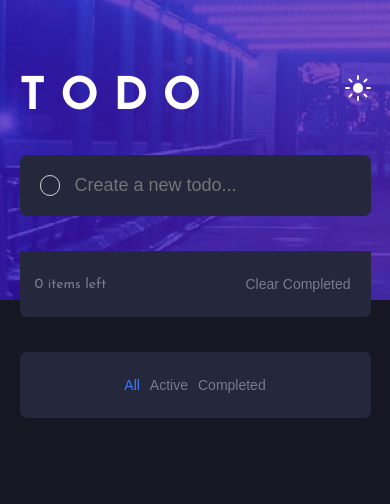
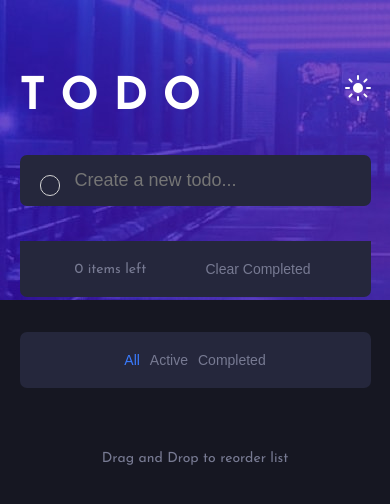
Before and after one commit to ihabsouey/toDoList, a React (Create React App) app: page / in a window 390 px wide. Shown: the top 504 px of the page. Built offline with nearby package versions, Linux system fonts and the light colour scheme.

Commit message:
add drag and drop

```diff
--- a/src/App.js
+++ b/src/App.js
@@ -48,8 +48,10 @@ function App() {
             />
           </div>
         </DragDropContext>
+        <span className='dragdroptext'>Drag and Drop to reorder list </span>
 
       </div>
+
     </div>
   );
 }
--- a/src/Todolist.js
+++ b/src/Todolist.js
@@ -84,9 +84,12 @@ const Todolist = ({ todoList, setTodoList }) => {
 
                             </li>
 
+
                         </ul>
                     )
+
                     }
+
                 </Droppable>
 
             </div>
--- a/src/index.css
+++ b/src/index.css
@@ -62,7 +62,7 @@ body {
     width: 90%;
   }
   .filterListMobile{
-    visibility: visible !important;
+    display: block !important;
   }
   .filterList{
     display: none;
@@ -107,6 +107,7 @@ h1 {
 
 
 .task:nth-last-child(-n+2) {
+  padding: 15px 55px;
   border-radius: 0 0 7px 7px;
   border: none;
 }
@@ -131,7 +132,6 @@ ul {
   height: 1.15em;
   border: 0.5px solid lightgray;
   border-radius: 50%;
-  transform: scale(1);
 }
 
 .checkadd:checked {
@@ -204,6 +204,12 @@ button[aria-pressed='true'] {
 
 .filterListMobile{
   text-align: center;
-  visibility: hidden;
+  display: none;
   border-radius: 7px !important  ;
 }
+.dragdroptext{
+  font-size: 14px;
+  top: 25px;
+  position: relative;
+  color: var(--alt-font-color) ;
+}
```
